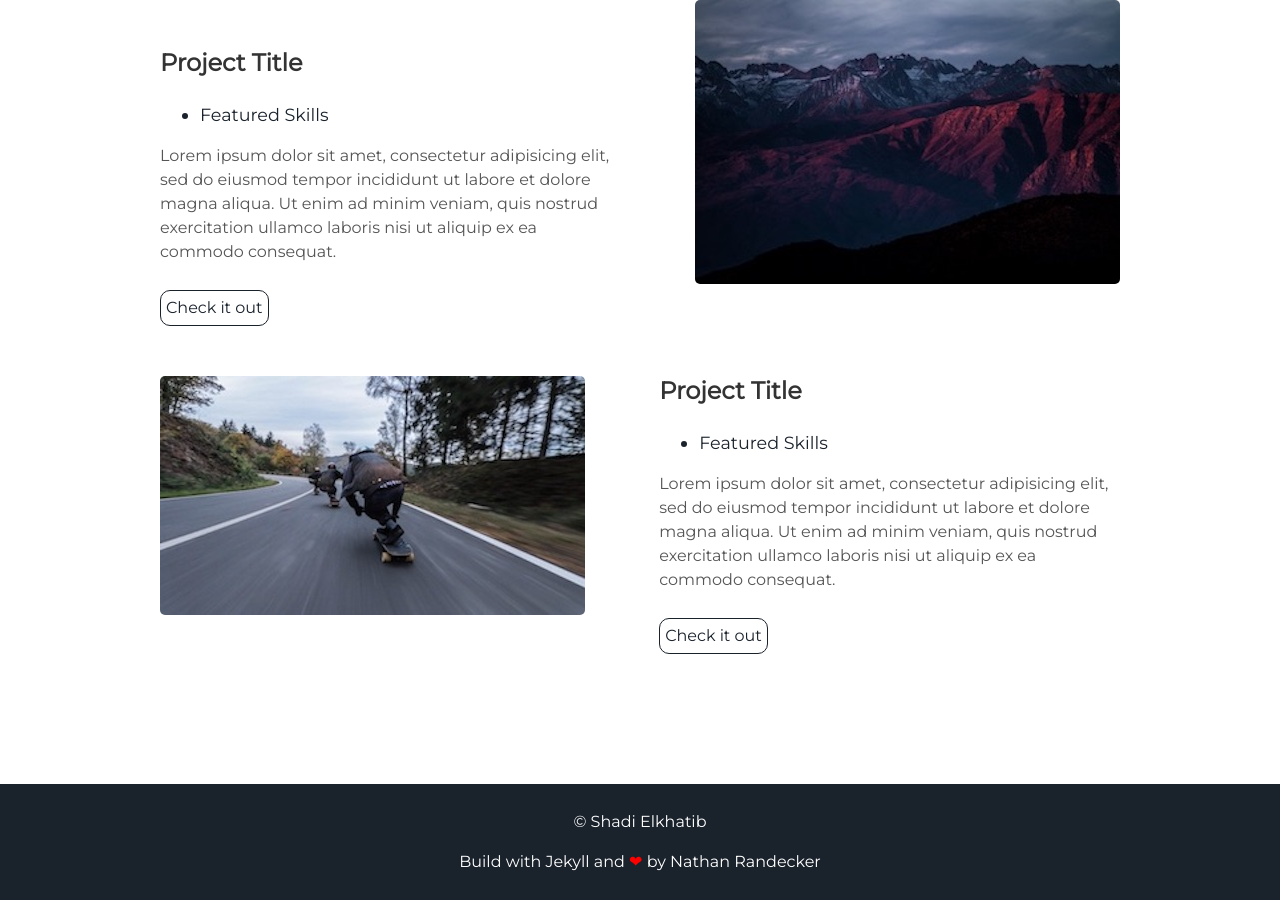
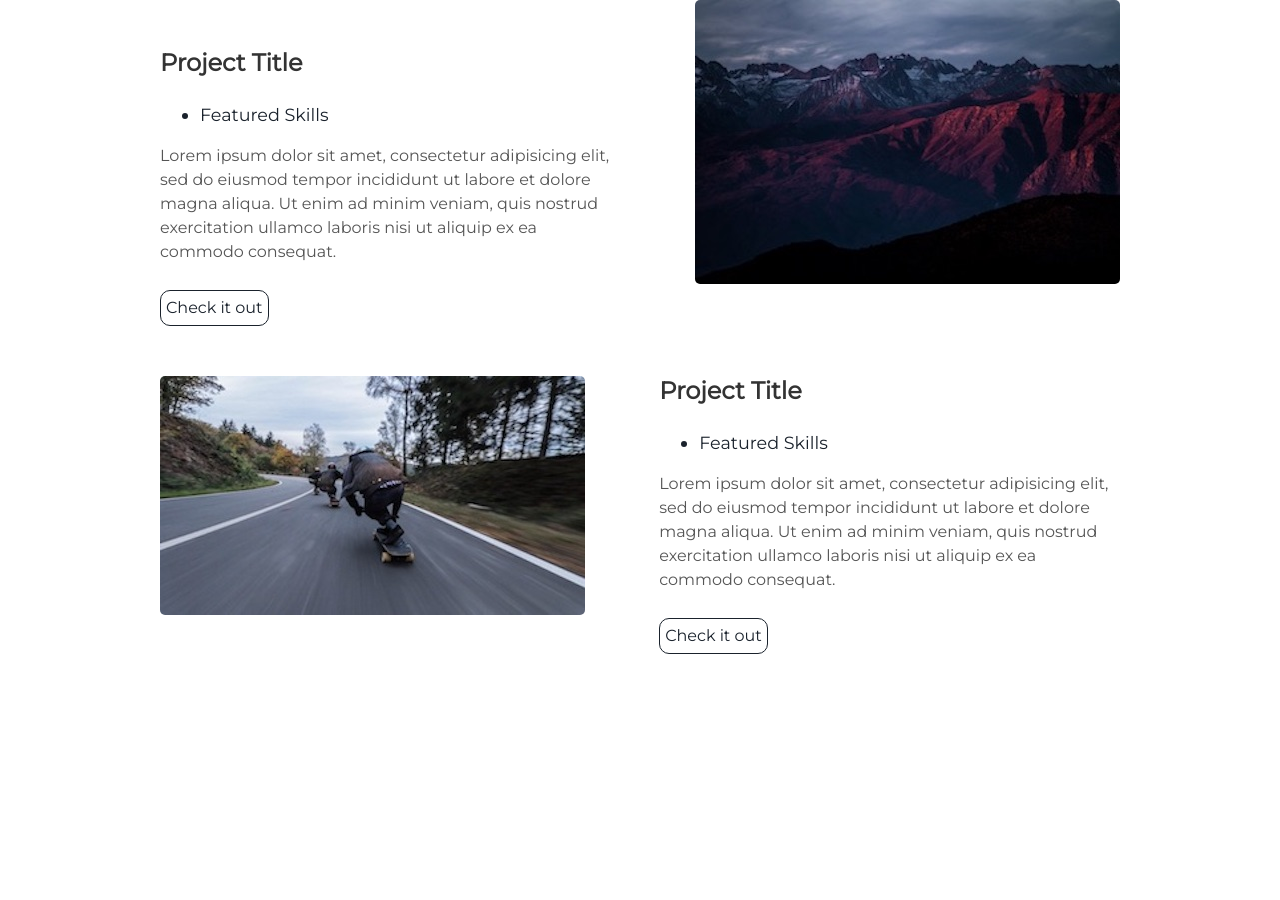
Before and after one commit to selk21/selk21.github.io, a Jekyll site: the page built from index.html, in a window 1280 px wide and 900 px high, scrolled down 1635 px. Built offline with Jekyll 4.4.1, drawn with Linux system fonts in a browser that asks for light colours; after the commit the page ends 2319 px from its top, so only the background shows below that.

Commit message:
Update footer.html

```diff
--- a/_includes/footer.html
+++ b/_includes/footer.html
@@ -1,7 +1,3 @@
-<footer class="footer">
-    <p>&copy; {{site.username}}</p>
-    <p>Build with Jekyll and <span class="love">❤</span> by <a href="https://github.com/nrandecker">Nathan Randecker</a></p>
-</footer>
 <script src="//cdn.jsdelivr.net/particles.js/2.0.0/particles.min.js"></script>
 <script src="{{ "/assets/js/sweet-scroll.min.js" | prepend: site.baseurl }}"></script>
 <script src="{{ "/assets/js/main.js" | prepend: site.baseurl }}"></script>
```
